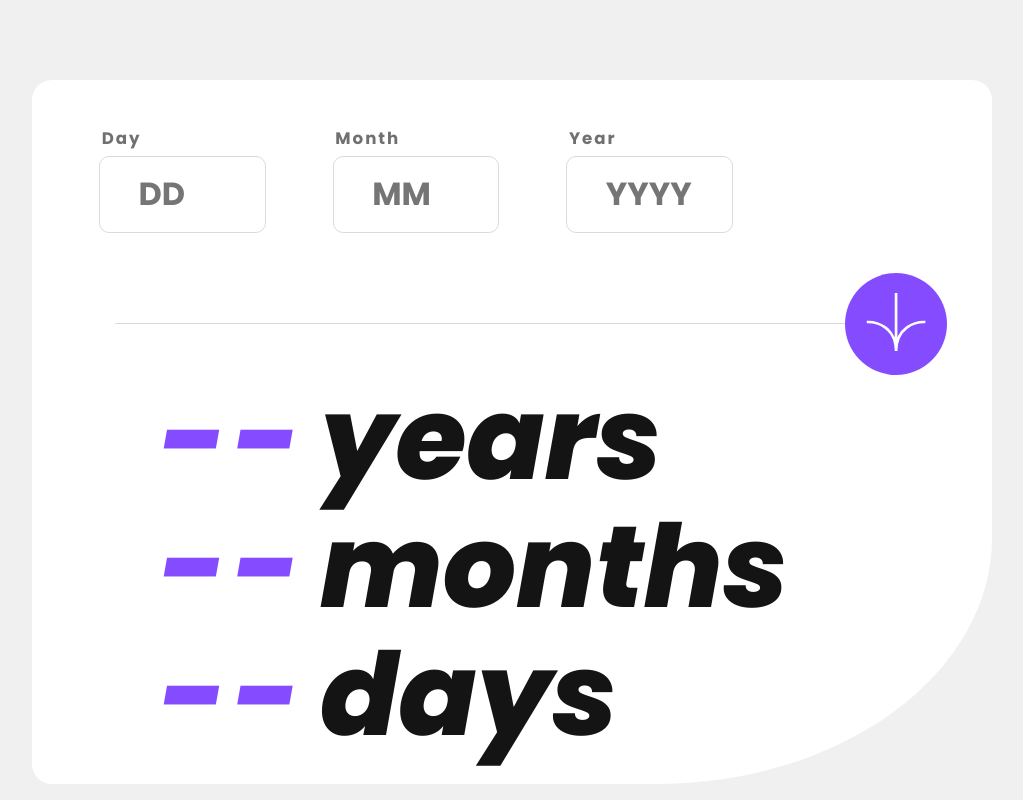
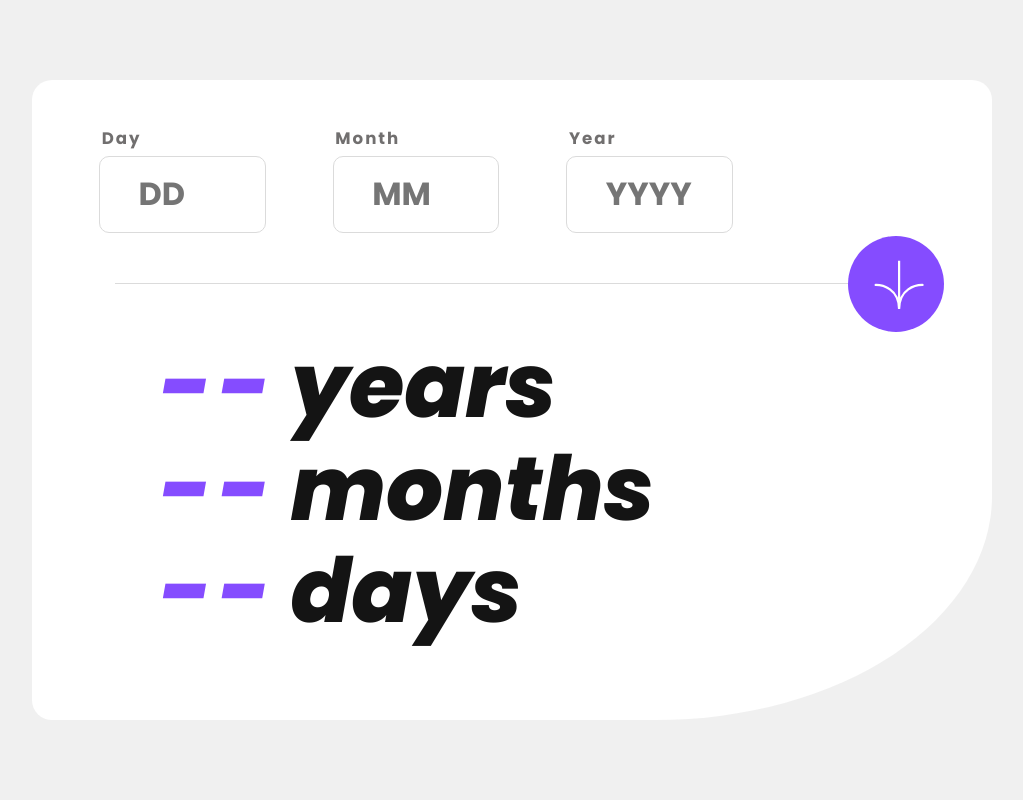
Before and after one commit to ShalomiAhavah/Age-Calculator-App, a plain HTML site: page index.html in a window 1280 px wide. Shown: the top 800 px of the page, without its empty margins (128-1151 px from the left). Drawn offline with Linux system fonts and the light colour scheme.

Commit message:
Style adjustments

```diff
--- a/Less/style.less
+++ b/Less/style.less
@@ -142,7 +142,7 @@ p.error-state{
 @media only screen and (min-width: 600px) {
 
     #card {
-        height: 55vw;
+        height: 50vw;
         width: 75vw;
     }
 
@@ -169,6 +169,7 @@ p.error-state{
 
     .button-wrapper{
         width: 75vw;
+        margin: -5vh auto 0 auto;
         display: flex;
         flex-direction: row;
     }
@@ -181,21 +182,21 @@ p.error-state{
     }
 
     #convert-button{
-       width: 8vw;
-       height: 8vw;
+       width: 7.5vw;
+       height: 7.5vw;
        margin: 0vh -60vw 0 0;
     }
 
     .icon {
-        scale: 0.6;
+        scale: 0.5;
     }
 
     .output-container{
         margin:0 10vw;
     }
     .output{
-        font-size: 9vw;
-        line-height: 10vw;
+        font-size: 7vw;
+        line-height: 8vw;
     }
 
     .output span {
```
Also changed, not shown: Css/style.css.
